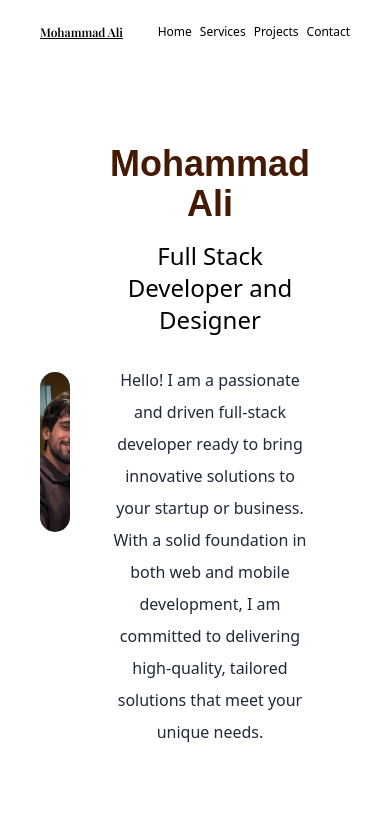
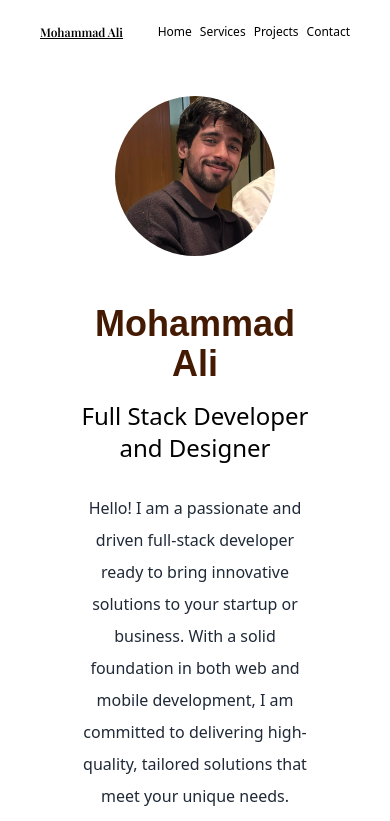
Before and after one commit to theali29/portfolio, a Next.js app: page / in a window 390 px wide. Shown: the top 821 px of the page. Built offline with nearby package versions, Linux system fonts and the light colour scheme.

Commit message:
Changed Section

```diff
--- a/app/page.js
+++ b/app/page.js
@@ -25,8 +25,8 @@ import education from '../public/education1.png'
 import login from '../public/loginpage.png'
 // import web6 from '../public/web6.png'
 
-import DarkModeToggle from '../components/DarkModeToggle.js'
-// import { useState } from 'react'
+//import DarkModeToggle from '../components/DarkModeToggle.js'
+//import { useState } from 'react'
 export default function Home() {
   // const [darkMode, setDarkMode] = useState(false)
 
@@ -75,7 +75,7 @@ export default function Home() {
                 </li>
               </ul>
             </nav>
-            <div className='flex items-center'>
+            <div className='flex lg:flex-row flex-col lg:mt-0 mt-2 items-center'>
               <div className='relative mx-auto w-40 h-40 overflow-hidden rounded-full bg-gradient-to-b'>
                 <Image
                   src={deved}
```
